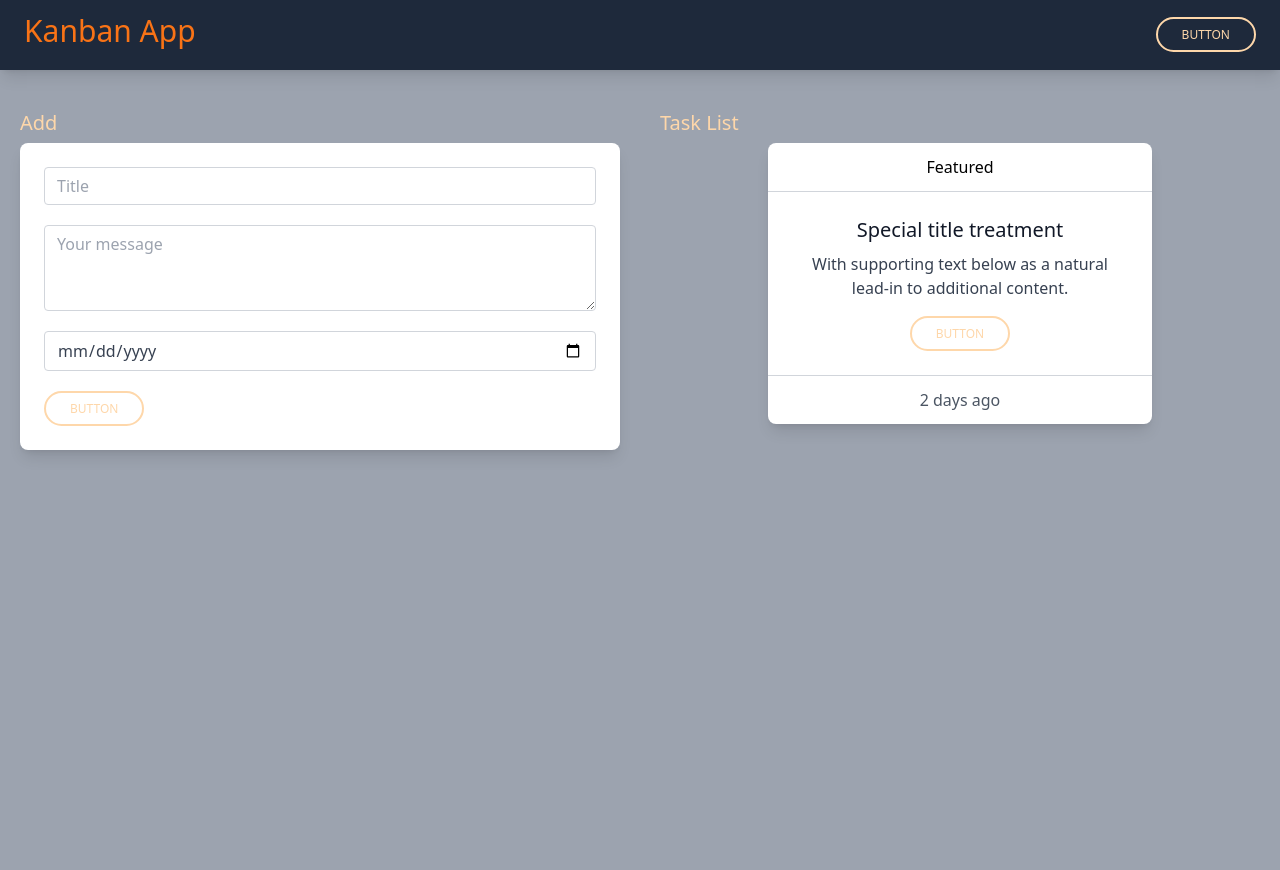
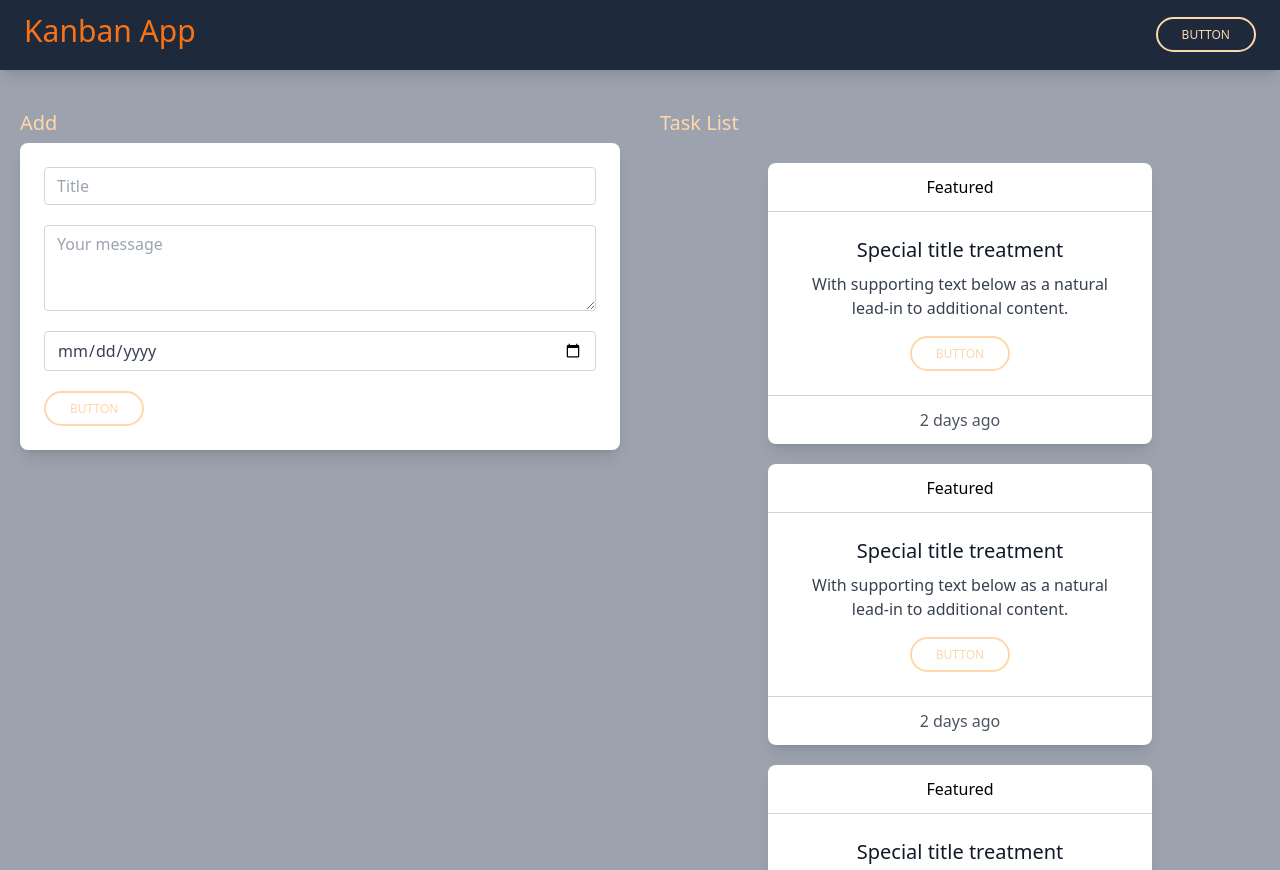
Before and after one commit to Usernamek-dot/todo2022, a React (Vite) app in the folder to-do/: page / in a window 1280 px wide. Before the commit the page ends 800 px from the top, so only its background shows below. Built offline with nearby package versions, Linux system fonts and the light colour scheme.

Commit message:
Added task styles

```diff
--- a/to-do/src/components/List.jsx
+++ b/to-do/src/components/List.jsx
@@ -3,10 +3,13 @@ import { Task } from "./Task";
 export const List = () => {
   return (
     <>
-      <div className="py-10 px-5 w-full">
+      <div className=" overflow-scroll h-screen  py-10 px-5 w-full">
         <h5 className="text-orange-200 text-xl leading-tight font-medium mb-2">
           Task List
         </h5>
+        <Task />
+        <Task />
+        <Task />
         <Task />
       </div>
     </>
--- a/to-do/src/components/Task.jsx
+++ b/to-do/src/components/Task.jsx
@@ -4,7 +4,7 @@ export const Task = () => {
   return (
     <>
       <div class="flex justify-center">
-        <div class="block rounded-lg shadow-lg bg-white max-w-sm text-center">
+        <div class=" mt-5 block rounded-lg shadow-lg bg-white max-w-sm text-center">
           <div class="py-3 px-6 border-b border-gray-300">Featured</div>
           <div class="p-6">
             <h5 class="text-gray-900 text-xl font-medium mb-2">
```
